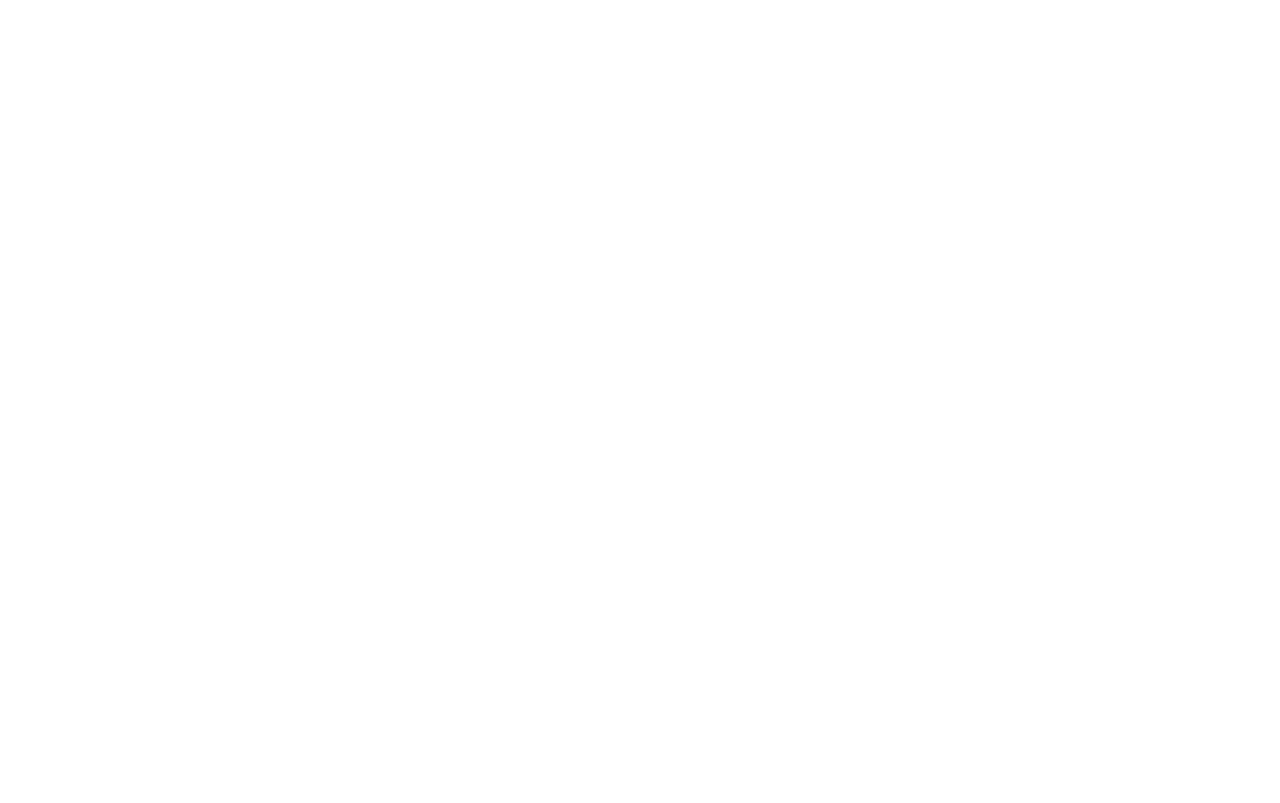
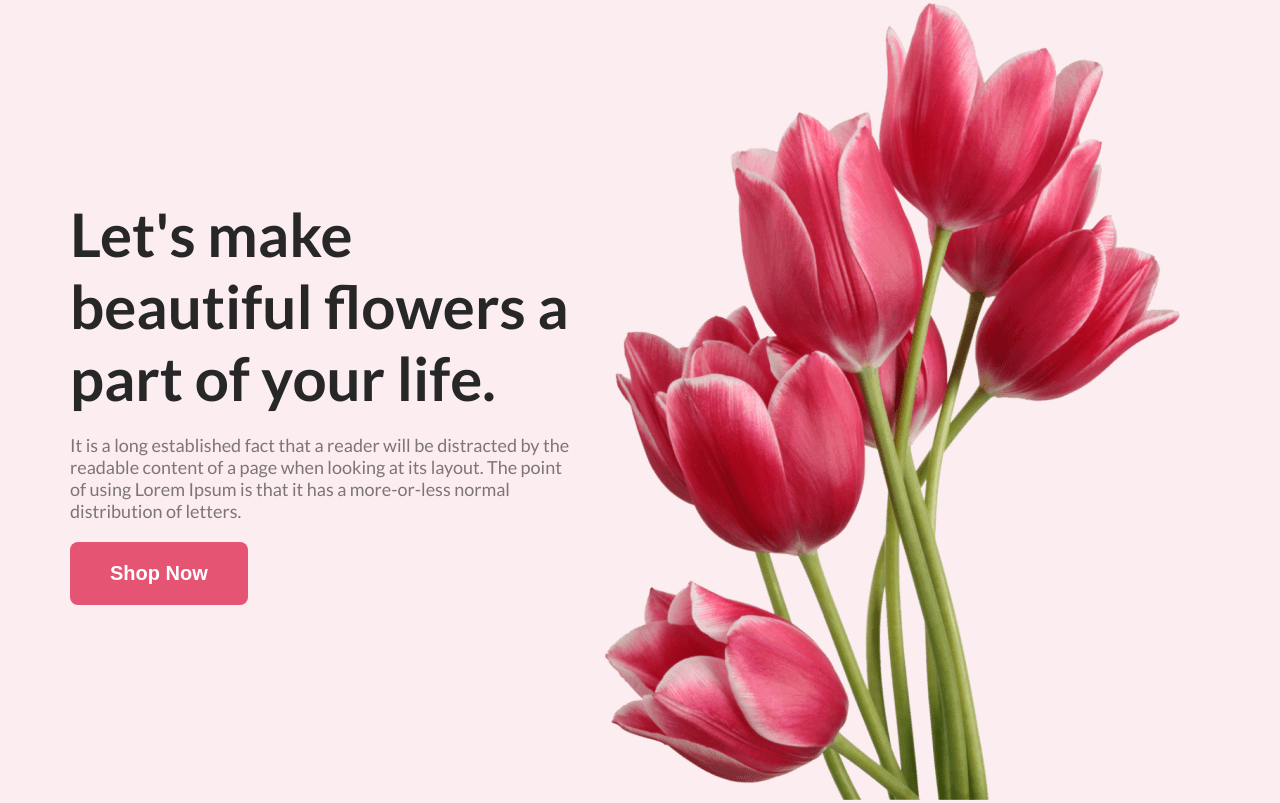
Before and after one commit to farhanAfrad/farhans-flower-shop, a plain HTML site: page index.html in a window 1280 px wide. Drawn offline with Linux system fonts and the light colour scheme.

Commit message:
header section with banner completed

```diff
--- a/index.html
+++ b/index.html
@@ -18,6 +18,23 @@
 
 </head>
 <body>
+    <header>
+        <div class="banner">
+            <div class="banner-description">
+                <h1 class="banner-title color">
+                    Let's make beautiful flowers a part of your life.
+                </h1>
+                <p class="banner-description">
+                    It is a long established fact that a reader will be distracted by the readable content of a page when looking at its
+                    layout. The point of using Lorem Ipsum is that it has a more-or-less normal distribution of letters.
+                </p>
+                <button class="primary-button">Shop Now</button>
+            </div>
+            <div class="banner-image">
+                <img src="images/pngwing 10.png" alt="">
+            </div>
+        </div>
+    </header>
 
 </body>
 </html>
--- a/styles/style.css
+++ b/styles/style.css
@@ -1,3 +1,44 @@
+*{
+    margin: 0;
+    padding: 0;
+}
+
 body{
     font-family: 'Lato', sans-serif;
+    background: rgba(229, 84, 115, 0.10);
+    max-width: 1140px;
+    margin: auto;
 }
+
+/* common styles */
+.color{
+    color: #272727;
+}
+
+/* header banner style */
+.banner{
+    display: flex;
+    align-items: center;
+    justify-items: space-between;
+}
+
+.banner-title{
+    font-size: 60px;
+    font-weight: 600;
+}
+
+.banner-description{
+    font-size: 18px;
+    color:rgba(39, 39, 39, 0.60);
+    margin: 20px 0;
+}
+
+.primary-button{
+    border-radius: 8px;
+    background: #E55473;
+    color: #fff;
+    font-size: 20px;
+    font-weight: 700;
+    padding: 20px 40px;
+    border: none;
+}
```
